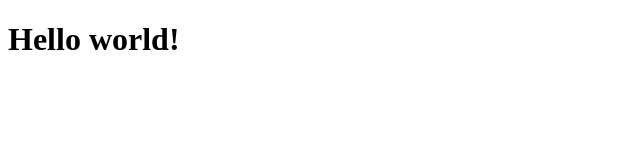
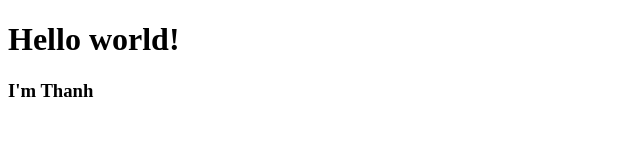
Before and after one commit to thanhbv-kozocom/git-kozo-c1, a plain HTML site: page index.html in a window 1280 px wide. Shown: the whole page, without its empty margins (0-640 px from the left). Drawn offline with Linux system fonts and the light colour scheme.

Commit message:
Update my profile

```diff
--- a/index.html
+++ b/index.html
@@ -8,5 +8,6 @@
 </head>
 <body>
   <h1>Hello world!</h1>
+  <h3>I'm Thanh</h3>
 </body>
 </html>
```
